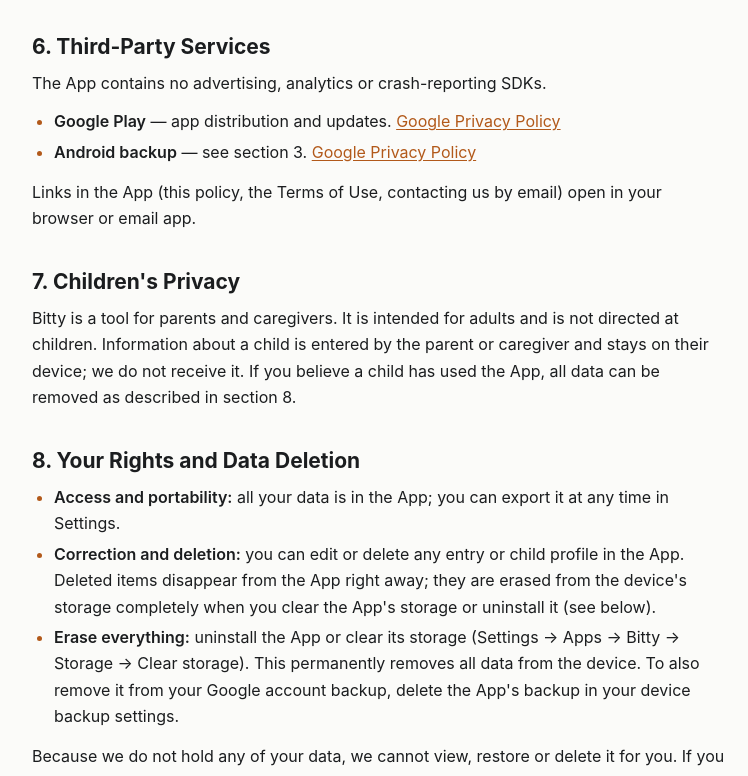
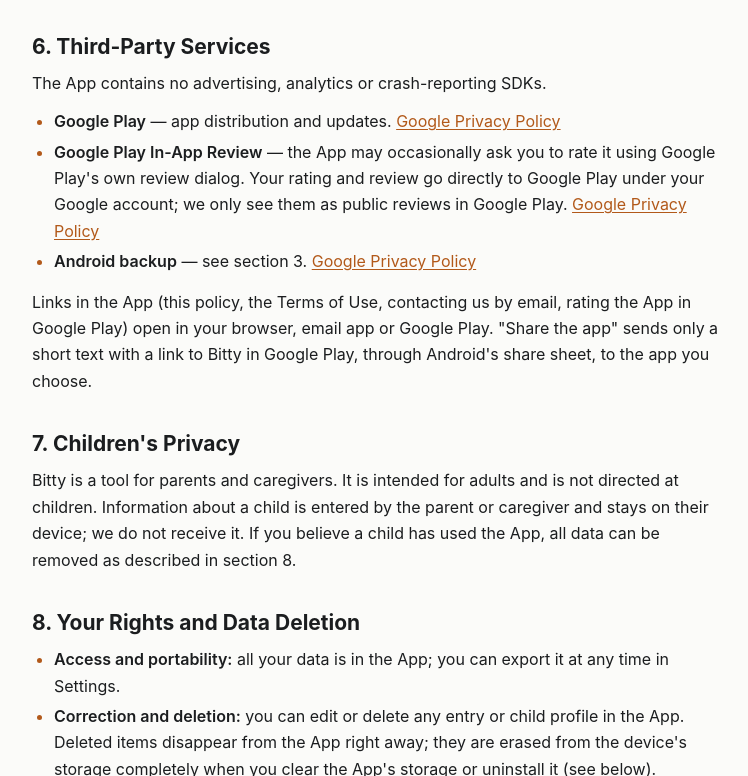
Before and after one commit to lipify/lipify.github.io, a plain HTML site: page bitty/privacy-policy.html in a window 1280 px wide. Shown: the part 1446-2222 px from the top of the page, without its empty margins (260-1008 px from the left). Drawn offline with Linux system fonts and the light colour scheme.

Commit message:
bitty: privacy policy mentions in-app review and app sharing

```diff
--- a/bitty/privacy-policy.html
+++ b/bitty/privacy-policy.html
@@ -12,7 +12,7 @@
 <header class="doc-head">
   <p class="app">Bitty</p>
   <h1>Privacy Policy</h1>
-  <p class="updated">Last updated: November 7, 2026</p>
+  <p class="updated">Last updated: November 23, 2026</p>
 </header>
 <main class="doc">
 <p>This Privacy Policy explains how Bitty: Baby Tracker &amp; Diary ("Bitty", "the App", "we", "us") handles information. Bitty is made by Lipify.</p>
@@ -50,9 +50,10 @@
 <p>The App contains no advertising, analytics or crash-reporting SDKs.</p>
 <ul>
 <li><strong>Google Play</strong> — app distribution and updates. <a href="https://policies.google.com/privacy" target="_blank" rel="noopener">Google Privacy Policy</a></li>
+<li><strong>Google Play In-App Review</strong> — the App may occasionally ask you to rate it using Google Play's own review dialog. Your rating and review go directly to Google Play under your Google account; we only see them as public reviews in Google Play. <a href="https://policies.google.com/privacy" target="_blank" rel="noopener">Google Privacy Policy</a></li>
 <li><strong>Android backup</strong> — see section 3. <a href="https://policies.google.com/privacy" target="_blank" rel="noopener">Google Privacy Policy</a></li>
 </ul>
-<p>Links in the App (this policy, the Terms of Use, contacting us by email) open in your browser or email app.</p>
+<p>Links in the App (this policy, the Terms of Use, contacting us by email, rating the App in Google Play) open in your browser, email app or Google Play. "Share the app" sends only a short text with a link to Bitty in Google Play, through Android's share sheet, to the app you choose.</p>
 
 <h2>7. Children's Privacy</h2>
 <p>Bitty is a tool for parents and caregivers. It is intended for adults and is not directed at children. Information about a child is entered by the parent or caregiver and stays on their device; we do not receive it. If you believe a child has used the App, all data can be removed as described in section 8.</p>
```
